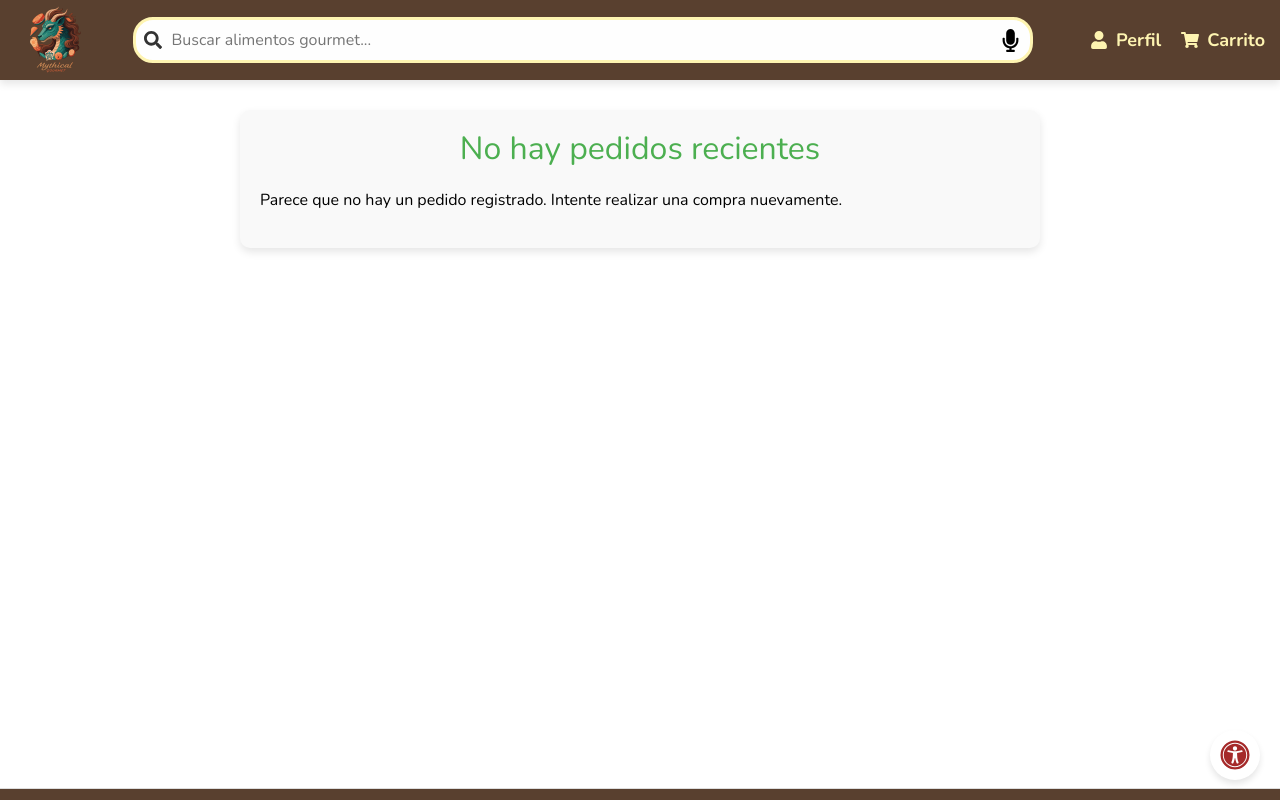
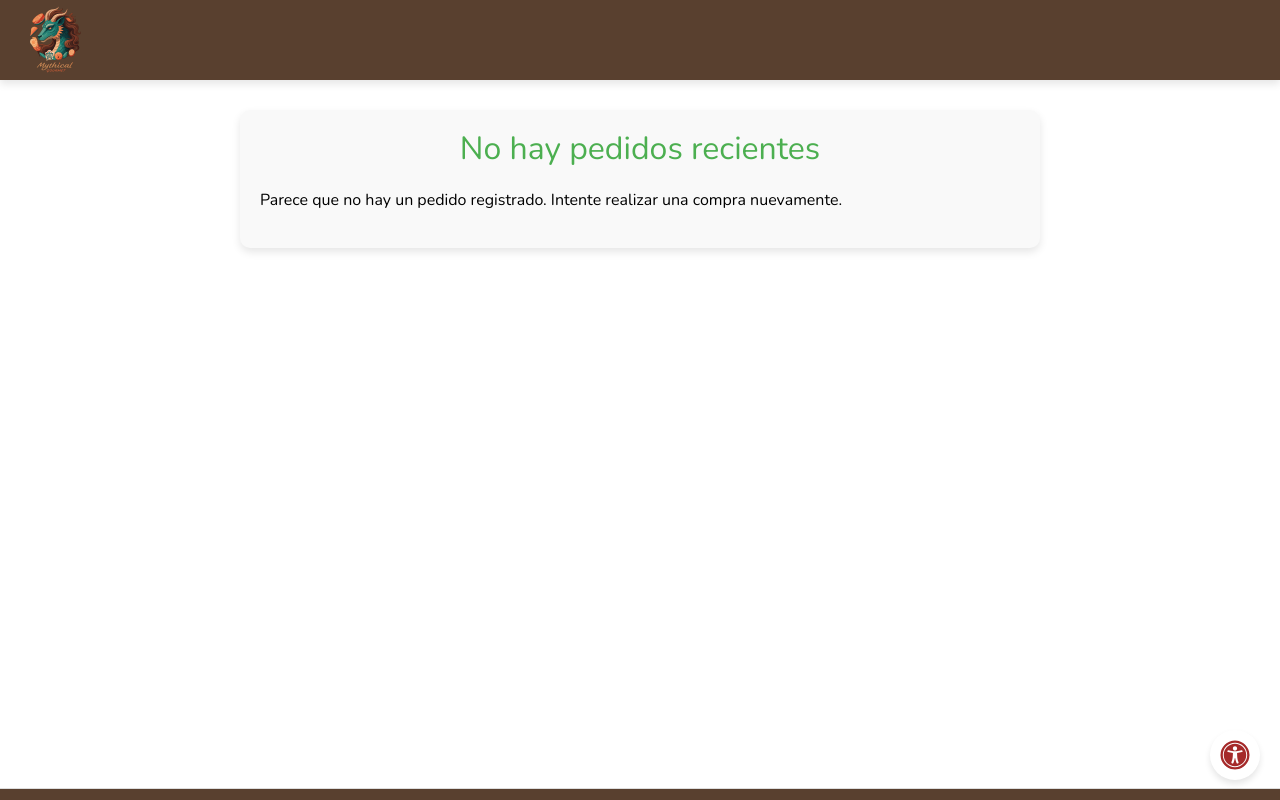
Before and after one commit to walterEon/mythical-creatures2, a React (Create React App) app: page /pedido-exito in a window 1280 px wide. Built offline with nearby package versions, Linux system fonts and the light colour scheme.

Commit message:
ahora si ultimos cambios?

```diff
--- a/src/App.css
+++ b/src/App.css
@@ -40,6 +40,11 @@ body.contrast-high h2{
 }
 
 body.contrast-high .registro-page h1{
+
+  color: white;
+}
+
+body.contrast-high .home-page h2{
 
   color: white;
 }
--- a/src/App.js
+++ b/src/App.js
@@ -1,9 +1,10 @@
-import { Routes, Route} from 'react-router-dom';
+import { Routes, Route, useLocation } from 'react-router-dom';
 import Home from './pages/Home/Home.js';
 import Perfil from './pages/Perfil/Perfil.js';
 import Registro from './pages/Registro/Registro.js';
 import Carrito from './pages/Carrito/Carrito.js';
 import Navbar from './components/Navbar/Navbar.js';
+import Navbar2 from './components/Navbar2/Navbar2.js';
 import Categoria from './pages/Categoria/Categoria.js';
 import AccessibilityButton from './components/AccessibilityButton/AccessibilityButton.js';
 import ProductoInfo from './pages/ProductoInfo/ProductoInfo.js';
@@ -14,10 +15,17 @@ import PedidoExito from './pages/PedidoExito/PedidoExito.js';
 import './App.css';
 
 function App() {
+  const location = useLocation();
+
+  // Condicionar si la ruta actual es compra, procesando pedido o pedido exito
+  const isSpecialPage = ['/compra', '/procesando-pedido', '/pedido-exito'].includes(location.pathname);
+
   return (
     <>
       <div className='whole-page'>
-      <Navbar />
+        {/* Mostrar Navbar2 en las páginas de compra, procesando pedido o pedido exito, de lo contrario, mostrar Navbar */}
+        {isSpecialPage ? <Navbar2 /> : <Navbar />}
+
         <div className="page-content">
           <div className="main-content">
             <Routes>
@@ -28,8 +36,8 @@ function App() {
               <Route path='/registro' element={<Registro />} />
               <Route path='/carrito' element={<Carrito />} />
               <Route path='/compra' element={<Compra />} />
-            <Route path="/procesando-pedido" element={<ProcesandoPedido />} />
-          <Route path="/pedido-exito" element={<PedidoExito />} />
+              <Route path='/procesando-pedido' element={<ProcesandoPedido />} />
+              <Route path='/pedido-exito' element={<PedidoExito />} />
             </Routes>
           </div>
           <Footer />
@@ -37,9 +45,7 @@ function App() {
 
         {/* Botón de accesibilidad */}
         <AccessibilityButton />
-
       </div>
-
     </>
   );
 }
--- a/src/components/AccessibilityButton/AccessibilityButton.js
+++ b/src/components/AccessibilityButton/AccessibilityButton.js
@@ -218,6 +218,13 @@ function AccessibilityButton() {
             </div>
 
             <div className="accessibility-option">
+              <span>Lector de Pantalla</span>
+              <button onClick={toggleTextReading}>
+                {textReadingActive ? 'Desactivar' : 'Activar'}
+              </button>
+            </div>
+
+            <div className="accessibility-option">
               <span>Ajustar contraste</span>
               <button onClick={toggleContrast}>
                 {contrast === 'normal' ? 'Normal' : contrast === 'high' ? 'Alto' : 'Bajo'}
@@ -236,15 +243,7 @@ function AccessibilityButton() {
             </div>
           </div>
 
-          <div className="accessibility-options">
-            <h5>Lectura de Texto</h5>
-            <div className="accessibility-option">
-              <span>Lectura de contenido</span>
-              <button onClick={toggleTextReading}>
-                {textReadingActive ? 'Desactivar' : 'Activar'}
-              </button>
-            </div>
-          </div>
+
 
           <div className="accessibility-options">
             <h5>Filtros de Daltonismo</h5>
--- /dev/null
+++ b/src/components/Navbar2/Navbar2.js
@@ -0,0 +1,15 @@
+
+import logo from '../Navbar/mythical_gourmet_nb.png';
+
+function Navbar2() {
+
+  return (
+    <div className="navbar">
+      <div className="navbar-logo">
+        <img src={logo} alt="Mythical Gourmet" />
+      </div>
+    </div>
+  );
+}
+
+export default Navbar2;
--- a/src/pages/ProcesandoPedido/ProcesandoPedido.js
+++ b/src/pages/ProcesandoPedido/ProcesandoPedido.js
@@ -1,6 +1,7 @@
-import { useEffect } from 'react';
+import { useEffect, useRef} from 'react';
 import { useNavigate } from 'react-router-dom';
 import './ProcesandoPedido.css';
+import SoundPlayer from '../../components/SoundPlayer/SoundPlayer';
 
 function ProcesandoPedido() {
   const navigate = useNavigate();
@@ -9,14 +10,26 @@ function ProcesandoPedido() {
     // Simular un tiempo de procesamiento, por ejemplo, 3 segundos
     setTimeout(() => {
       navigate('/pedido-exito');
+      playSound('successSound');
     }, 3000);
   }, [navigate]);
+
+  const soundPlayerRef = useRef(null);
+
+
+
+  const playSound = (soundName) => {
+    if (soundPlayerRef.current) {
+      soundPlayerRef.current.playSound(soundName);
+    }
+  };
 
   return (
     <div className="procesando-pedido-container">
       <h1>Su pedido se está procesando...</h1>
       <p>Espere un momento mientras procesamos su pedido.</p>
       <div className="spinner"></div>
+      <SoundPlayer ref={soundPlayerRef} />
     </div>
   );
 }
```
Lines whose indentation alone changed are shown as unchanged.
